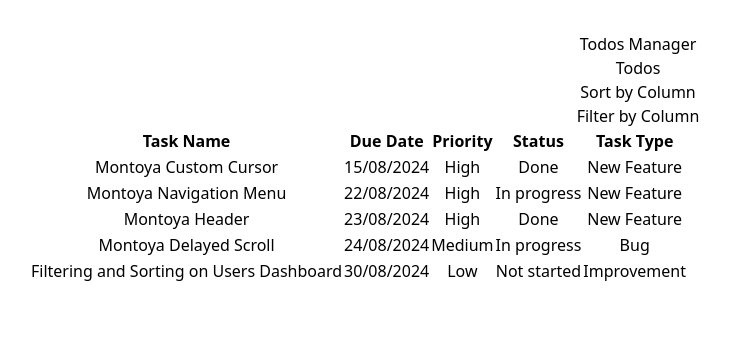
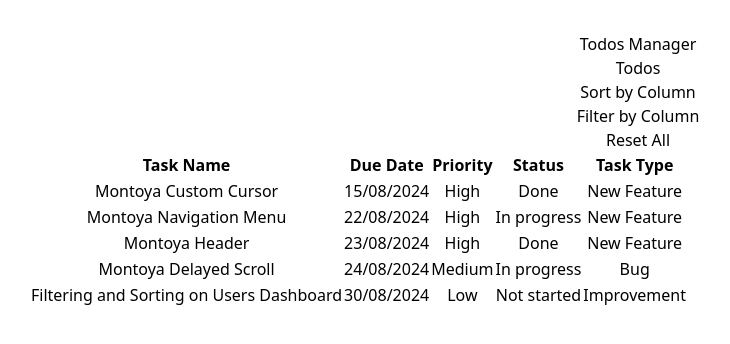
Before and after one commit to idesofmarch00/notion-simplyjet-todos, a React (Vite) app: page / in a window 1280 px wide. Shown: the top 344 px of the page, without its empty margins (2-732 px from the left). Built offline with nearby package versions, Linux system fonts and the light colour scheme.

Commit message:
add reset button

```diff
--- a/src/components/table/table.tsx
+++ b/src/components/table/table.tsx
@@ -104,7 +104,7 @@ const filteredTasks = sortedTasks.filter((task) => {
     } else if (Array.isArray(filterValue)) {
       return filterValue.includes(taskValue);
     } else if (typeof filterValue === 'object' && filterValue.startDate && filterValue.endDate) {
-      const taskDate = new Date(taskValue);
+      const taskDate = new Date(task.dueDate.split('/').reverse().join('-'));
       return taskDate >= filterValue.startDate && taskDate <= filterValue.endDate;
     }
   }
@@ -141,6 +141,14 @@ const renderFilterInfo = () => {
   return null;
 };
 
+
+const resetFiltersAndSort = () => {
+  setSortColumn(null);
+  setSortDirection("asc");
+  setFilterColumn(null);
+  setFilterValue("");
+};
+
   return (
     <div className="container mx-auto p-4">
       <div className="flex justify-between mb-4">
@@ -149,7 +157,12 @@ const renderFilterInfo = () => {
         {renderSortInfo()}
         {renderFilterInfo()}
         <FilterDropdown onFilter={handleFilter} />
-
+        <button
+          onClick={resetFiltersAndSort}
+          className="bg-red-500 hover:bg-red-700 text-white font-bold py-2 px-4 rounded"
+        >
+          Reset All
+        </button>
       </div>
 
       {filteredTasks.length > 0 ? (
@@ -285,13 +298,17 @@ const FilterDropdown: React.FC<FilterDropdownProps> = ({ onFilter }) => {
                 selected={filterValues.dueDate?.startDate}
                 onChange={(dates) => {
                   const [start, end] = dates;
-          handleFilterChange("dueDate", { startDate: start, endDate: end });
+                  handleFilterChange("dueDate", {
+                    startDate: start ? new Date(start.setHours(0, 0, 0, 0)) : null,
+                    endDate: end ? new Date(end.setHours(23, 59, 59, 999)) : null
+                  });
                 }}
                 startDate={filterValues.dueDate?.startDate}
                 endDate={filterValues.dueDate?.endDate}
                 selectsRange
                 className="w-full p-2 border rounded mb-2"
                 placeholderText="Select date range"
+                dateFormat="dd/MM/yyyy"
               />
               {filterValues.dueDate?.startDate && filterValues.dueDate?.endDate && (
                 <div className="text-sm text-gray-600">
```
Lines whose indentation alone changed are shown as unchanged.
